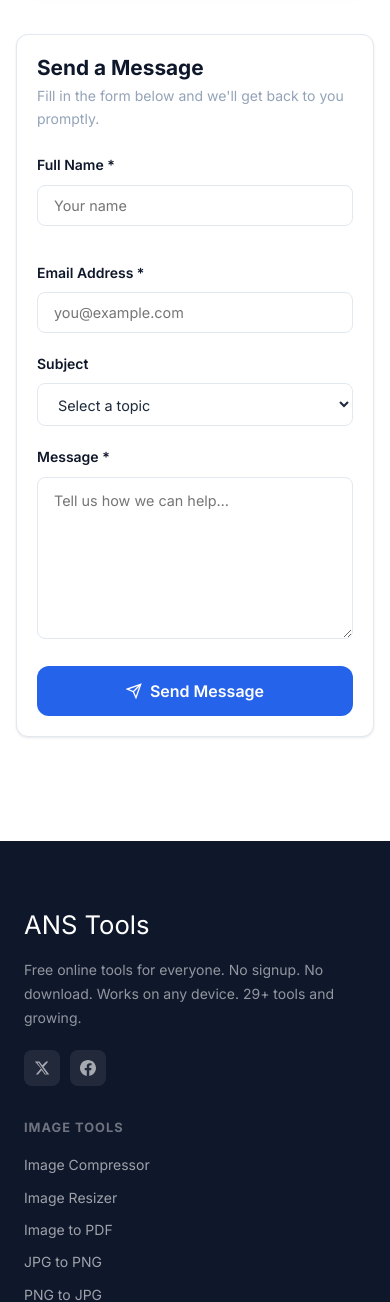
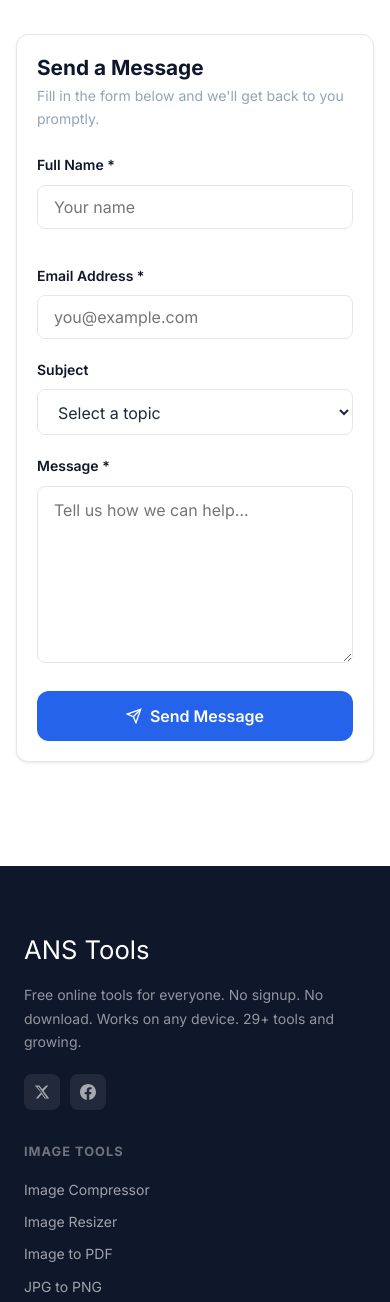
Before and after one commit to insanepersonalitybabes-star/anstoolshub, a Flask app: page /contact in a window 390 px wide. Shown: the part 863-2165 px from the top of the page. Run offline with Flask 3, Linux system fonts and the light colour scheme; data comes from the database, SQL or seed files in the repository; some libraries are stand-ins or nearby versions; some web fonts are replaced.

Commit message:
fix mobile responsiveness

```diff
--- a/artifacts/ans-tools/templates/base.html
+++ b/artifacts/ans-tools/templates/base.html
@@ -50,6 +50,13 @@
 
   <link rel="icon" type="image/svg+xml" href="{{ url_for('static', filename='favicon.svg') }}">
   {% block head %}{% endblock %}
+<style>
+* { box-sizing: border-box; }
+body { overflow-x: hidden; }
+img, video, iframe { max-width: 100%; height: auto; }
+input, textarea, select { font-size: 16px !important; }
+table { width: 100%; overflow-x: auto; display: block; }
+</style>
 </head>
 <body>
 
```
